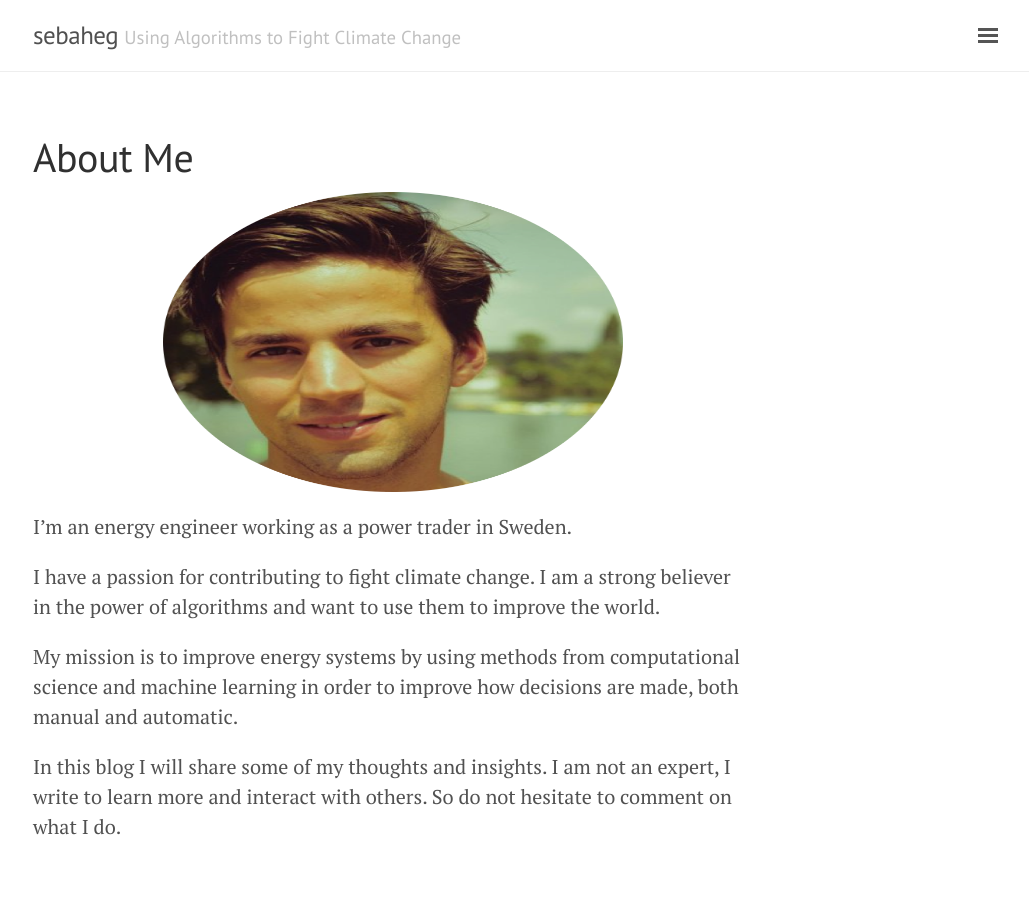
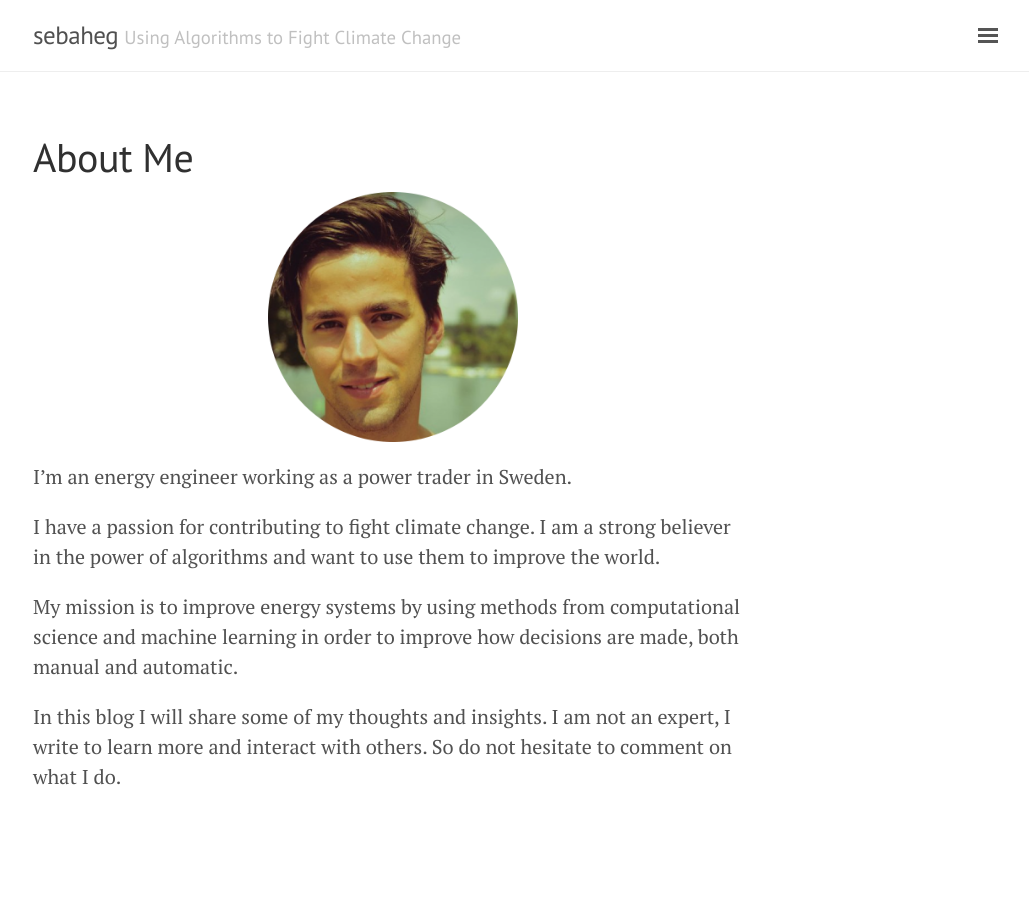
Before and after one commit to sebaheg/sebaheg.github.io, a Jekyll site: the page built from about.md, in a window 1280 px wide. Shown: the whole page, without its empty margins (247-1276 px from the left). Built offline with Jekyll 4.4.1, drawn with Linux system fonts in a browser that asks for light colours; after the commit the page ends 900 px from its top, so only the background shows below that.

Commit message:
Change size of image about.

```diff
--- a/about.md
+++ b/about.md
@@ -4,7 +4,7 @@ title: About Me
 ---
 
 <p align="center">
-  <img width="460" height="300" src="/images/sebastian.png">
+  <img width="250" height="250" src="/images/sebastian.png">
 </p>
 
 I'm an energy engineer working as a power trader in Sweden.
```
